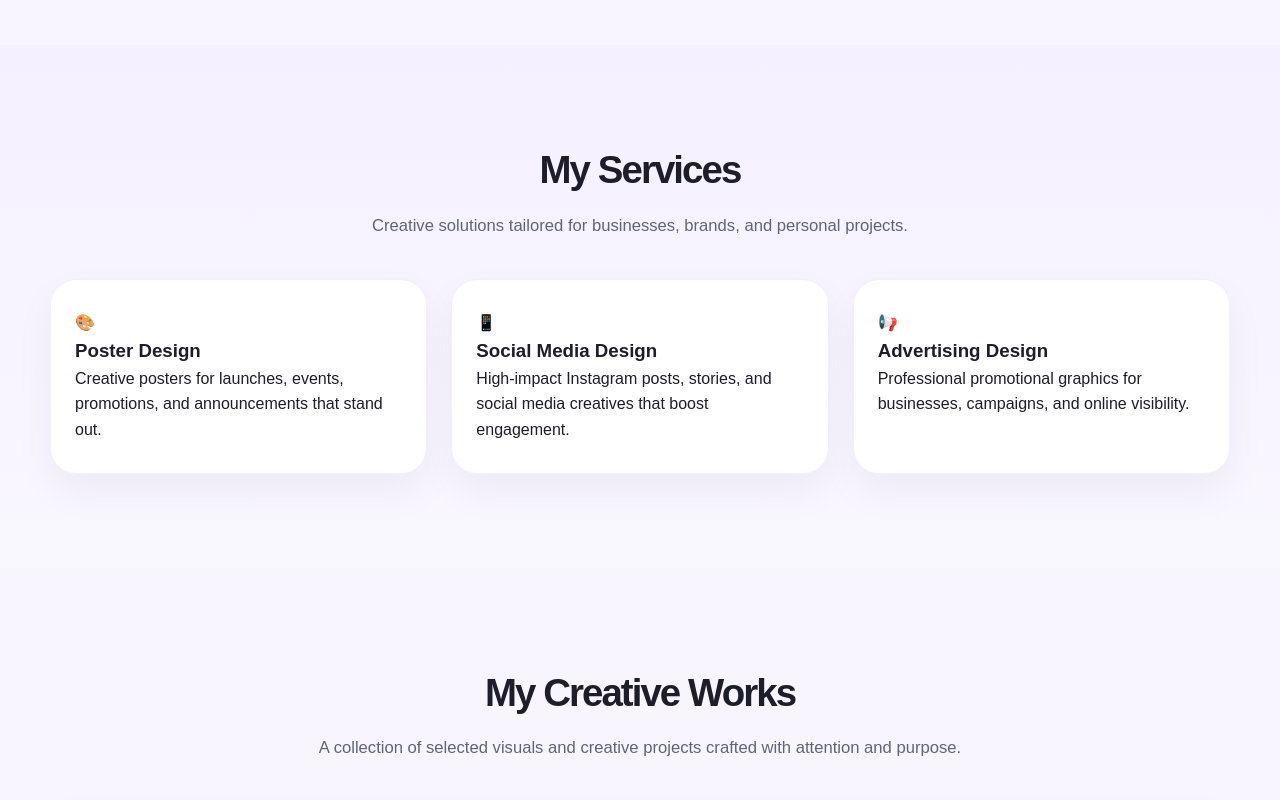
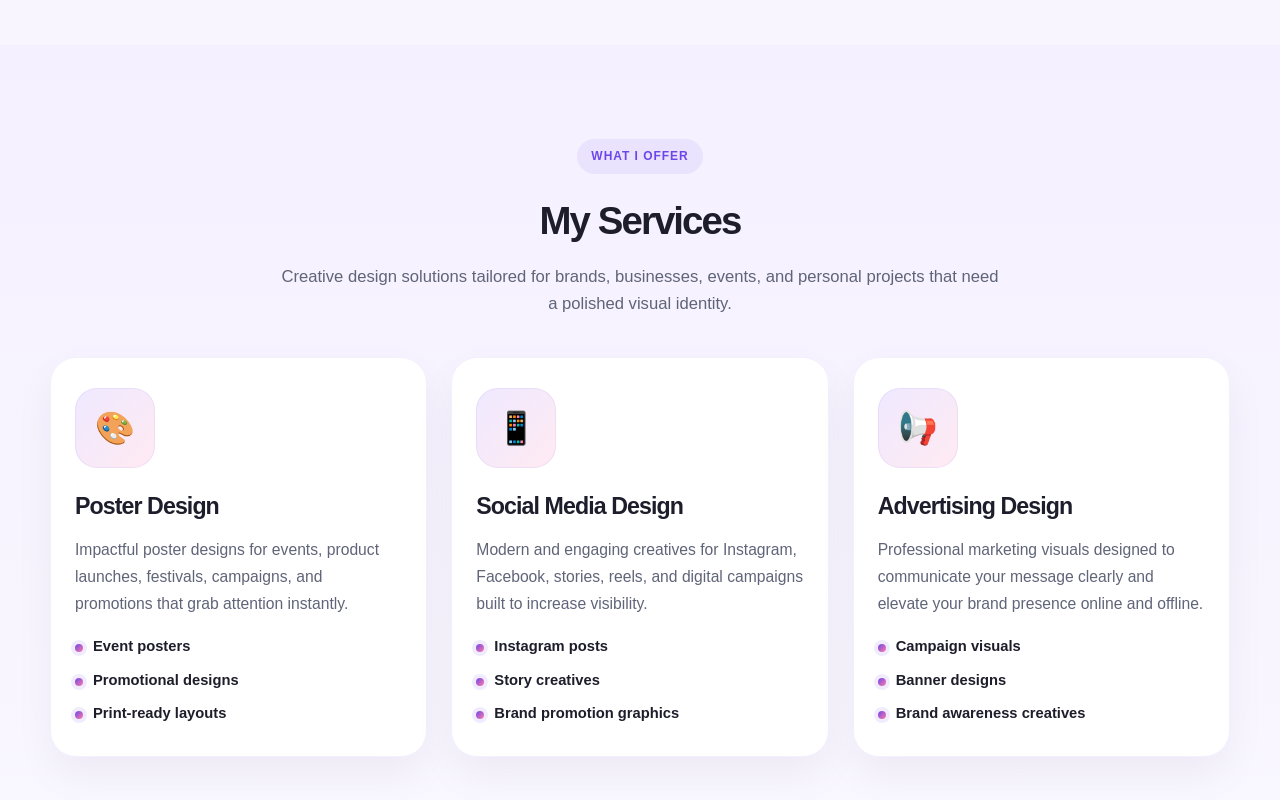
Before and after one commit to nonemega07-commits/blthunder, a plain HTML site: page index.html in a window 1280 px wide. Shown: the part 1480-2280 px from the top of the page. Drawn offline with Linux system fonts and the light colour scheme.

Commit message:
Revise services section with enhanced descriptions
Updated service section with new content and structure.

```diff
--- a/index.html
+++ b/index.html
@@ -826,28 +826,50 @@
    <section class="services" id="services">
   <div class="container">
     <div class="section-head">
+      <span class="section-tag">What I Offer</span>
       <h2>My Services</h2>
-          <p>Creative solutions tailored for businesses, brands, and personal projects.</p>
+      <p>Creative design solutions tailored for brands, businesses, events, and personal projects that need a polished visual identity.</p>
     </div>
 
     <div class="service-grid">
-          <div class="service-card">
-            <div class="emoji">🎨</div>
+      <article class="service-card">
+        <div class="service-icon">🎨</div>
+        <div class="service-content">
           <h3>Poster Design</h3>
-            <p>Creative posters for launches, events, promotions, and announcements that stand out.</p>
+          <p>Impactful poster designs for events, product launches, festivals, campaigns, and promotions that grab attention instantly.</p>
+          <ul>
+            <li>Event posters</li>
+            <li>Promotional designs</li>
+            <li>Print-ready layouts</li>
+          </ul>
         </div>
+      </article>
 
-          <div class="service-card">
-            <div class="emoji">📱</div>
+      <article class="service-card">
+        <div class="service-icon">📱</div>
+        <div class="service-content">
           <h3>Social Media Design</h3>
-            <p>High-impact Instagram posts, stories, and social media creatives that boost engagement.</p>
+          <p>Modern and engaging creatives for Instagram, Facebook, stories, reels, and digital campaigns built to increase visibility.</p>
+          <ul>
+            <li>Instagram posts</li>
+            <li>Story creatives</li>
+            <li>Brand promotion graphics</li>
+          </ul>
         </div>
+      </article>
 
-          <div class="service-card">
-            <div class="emoji">📢</div>
+      <article class="service-card">
+        <div class="service-icon">📢</div>
+        <div class="service-content">
           <h3>Advertising Design</h3>
-            <p>Professional promotional graphics for businesses, campaigns, and online visibility.</p>
+          <p>Professional marketing visuals designed to communicate your message clearly and elevate your brand presence online and offline.</p>
+          <ul>
+            <li>Campaign visuals</li>
+            <li>Banner designs</li>
+            <li>Brand awareness creatives</li>
+          </ul>
         </div>
+      </article>
     </div>
   </div>
 </section>
```
Lines whose indentation alone changed are shown as unchanged.
